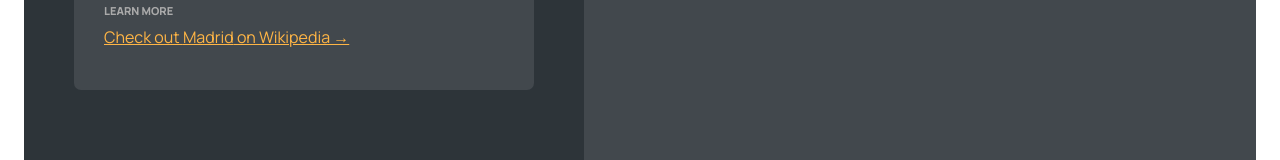
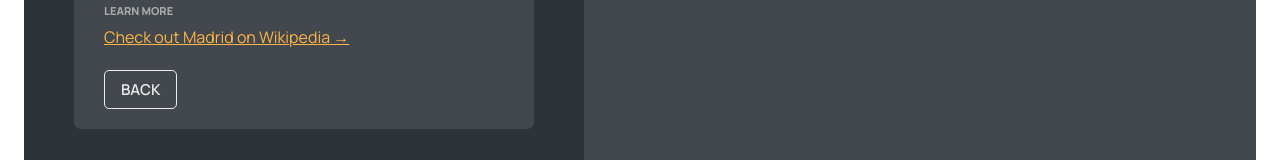
Before and after one commit to dhanushtheijas08/world-wise-website, a React (Vite) app: page /app/city/17806751 in a window 1280 px wide. Shown: the part 350-510 px from the top of the page. Built offline with nearby package versions, Linux system fonts and the light colour scheme; data requests are answered from the project's data file.

Commit message:
added map

```diff
--- a/package.json
+++ b/package.json
@@ -5,15 +5,17 @@
   "type": "module",
   "scripts": {
     "dev": "vite",
-    "server" : "json-server --watch src/data/cities.json --port 9210 -delay 500",
+    "server": "json-server --watch src/data/cities.json --port 9210 -delay 500",
     "build": "vite build",
     "lint": "eslint . --ext js,jsx --report-unused-disable-directives --max-warnings 0",
     "preview": "vite preview"
   },
   "dependencies": {
     "json-server": "^0.17.3",
+    "leaflet": "^1.9.4",
     "react": "^18.2.0",
     "react-dom": "^18.2.0",
+    "react-leaflet": "^4.2.1",
     "react-router-dom": "^6.14.2"
   },
   "devDependencies": {
--- /dev/null
+++ b/src/components/BackButton.jsx
@@ -0,0 +1,12 @@
+import Button from "./Button";
+import { useNavigate } from "react-router-dom";
+function BackButton() {
+  const navigate = useNavigate();
+  return (
+    <Button type="back" handleBtnClick={() => navigate(-1)}>
+      Back
+    </Button>
+  );
+}
+
+export default BackButton;
--- /dev/null
+++ b/src/components/Button.jsx
@@ -0,0 +1,15 @@
+import styles from "./Button.module.css";
+function Button({ children, type, handleBtnClick }) {
+  return (
+    <button
+      className={`${styles.btn} ${
+        type === "primary" ? styles.primary : styles.back
+      }`}
+      onClick={handleBtnClick}
+    >
+      {children}
+    </button>
+  );
+}
+
+export default Button;
--- a/src/components/City.jsx
+++ b/src/components/City.jsx
@@ -1,8 +1,8 @@
-import { useParams } from "react-router-dom";
+import { useNavigate, useParams } from "react-router-dom";
 import { useEffect } from "react";
 import styles from "./City.module.css";
 import { useCityContexts } from "../contexts/CityContexts";
-// import BackButton from "./BackButton";
+import BackButton from "./BackButton";
 const formatDate = (date) =>
   new Intl.DateTimeFormat("en", {
     day: "numeric",
@@ -13,6 +13,7 @@ const formatDate = (date) =>
 
 function City() {
   const { fetchCurrentCityData, currentCity } = useCityContexts();
+
   const { id } = useParams();
   useEffect(
     function () {
@@ -55,7 +56,9 @@ function City() {
         </a>
       </div>
 
-      <div>{/* <BackButton /> */}</div>
+      <div>
+        <BackButton />
+      </div>
     </div>
   );
 }
--- a/src/components/CityItem.jsx
+++ b/src/components/CityItem.jsx
@@ -1,5 +1,6 @@
 import { Link } from "react-router-dom";
 import styles from "./CityItem.module.css";
+import { useCityContexts } from "../contexts/CityContexts";
 const formatDate = (date) =>
   new Intl.DateTimeFormat("en", {
     day: "numeric",
@@ -8,12 +9,15 @@ const formatDate = (date) =>
     weekday: "long",
   }).format(new Date(date));
 function CityItem({ city }) {
+  const { currentCity } = useCityContexts();
   const { cityName, emoji, date, id, position } = city;
   return (
     <li>
       <Link
         to={`${id}?lat=${position.lat}&lng=${position.lng}`}
-        className={styles.cityItem}
+        className={`${styles.cityItem} ${
+          currentCity.id === id ? styles["cityItem--active"] : ""
+        }`}
       >
         <span className={styles.emoji}> {emoji} </span>
         <h3 className={styles.name}> {cityName} </h3>
--- a/src/components/Map.jsx
+++ b/src/components/Map.jsx
@@ -1,8 +1,24 @@
 import { useSearchParams } from "react-router-dom";
 import styles from "./Map.module.css";
+import { MapContainer, Marker, Popup, TileLayer } from "react-leaflet";
 function Map() {
   const [location, setLocation] = useSearchParams();
-  return <div className={styles.mapContainer}> {location.get("lat")}</div>;
+  const position = [51.505, -0.09];
+  return (
+    <div className={styles.mapContainer}>
+      <MapContainer center={position} zoom={13} scrollWheelZoom={false}>
+        <TileLayer
+          attribution='&copy; <a href="https://www.openstreetmap.org/copyright">OpenStreetMap</a> contributors'
+          url="https://{s}.tile.openstreetmap.org/{z}/{x}/{y}.png"
+        />
+        <Marker position={position}>
+          <Popup>
+            A pretty CSS3 popup. <br /> Easily customizable.
+          </Popup>
+        </Marker>
+      </MapContainer>
+    </div>
+  );
 }
 
 export default Map;
```
Also changed, not shown: 1 other file (tests, documents, lock files or other folders).
